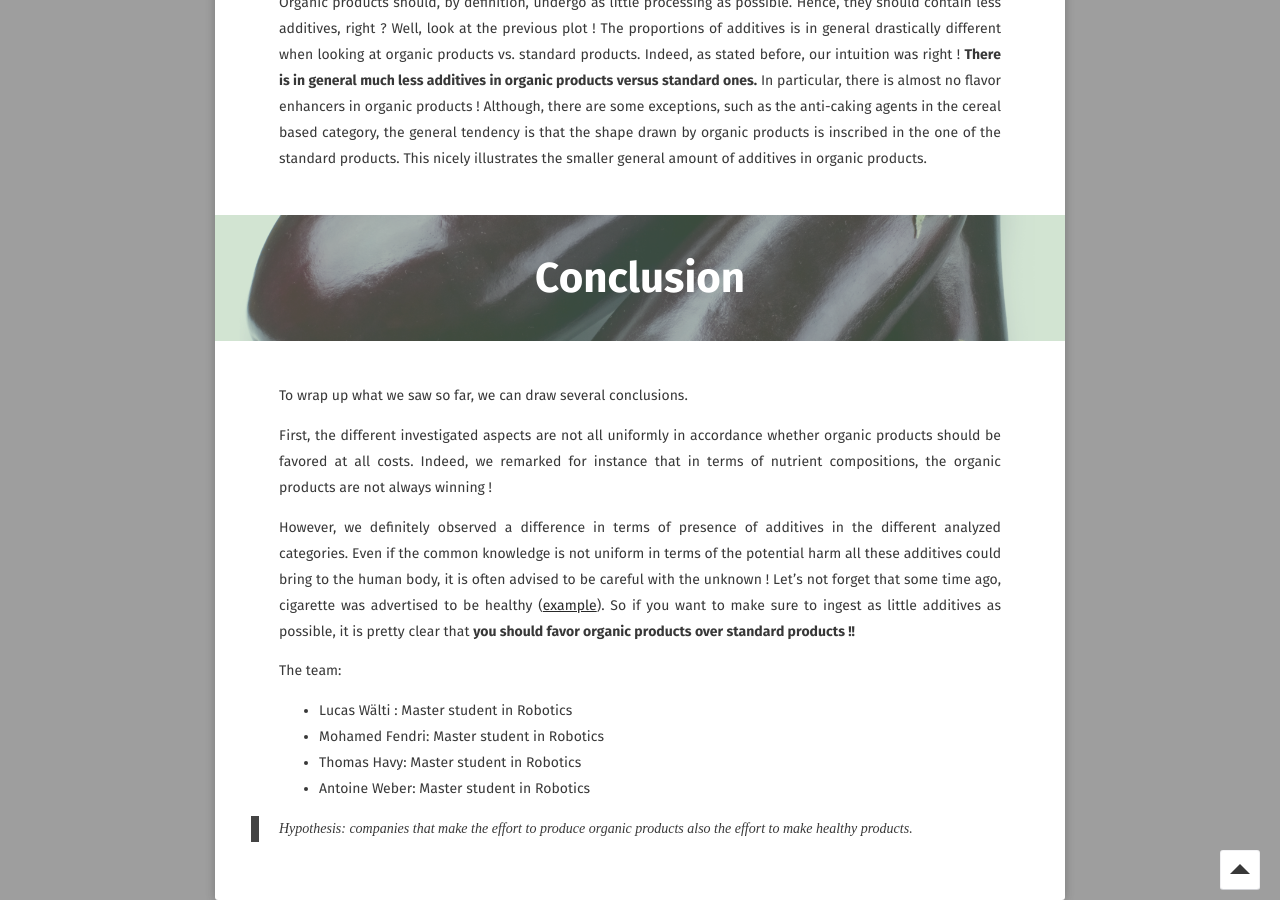
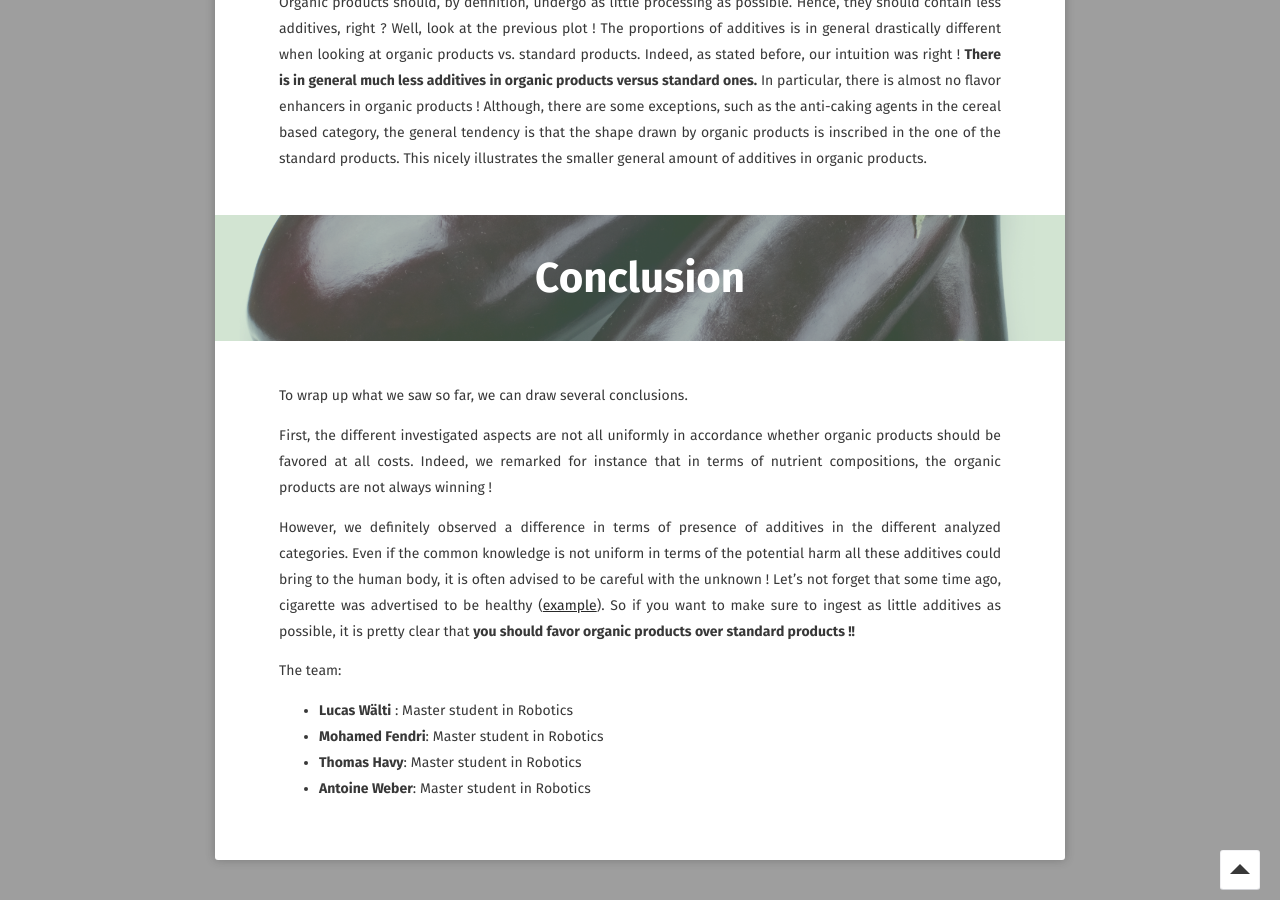
Before and after one commit to AntoineWeber/ADA_Project_RobAda, a Jekyll site: the page built from story.md, in a window 1280 px wide and 900 px high, scrolled down 9110 px. Built offline with Jekyll 4.4.1, drawn with Linux system fonts in a browser that asks for light colours; some web fonts are replaced; comment, search, counter and statistics services are not loaded; some of the changed text lies outside the part shown.

Commit message:
typos correction

```diff
--- a/story.md
+++ b/story.md
@@ -144,9 +144,7 @@ First, the different investigated aspects are not all uniformly in accordance wh
 However, we definitely observed a difference in terms of presence of additives in the different analyzed categories. Even if the common knowledge is not uniform in terms of the potential harm all these additives could bring to the human body, it is often advised to be careful with the unknown ! Let's not forget that some time ago, cigarette was advertised to be healthy ([example](https://www.buzzfeed.com/copyranter/healthy-cigarette-ads)). So if you want to make sure to ingest as little additives as possible, it is pretty clear that **you should favor organic products over standard products !!**
 
 The team: <br>
-* Lucas Wälti : Master student in Robotics
-* Mohamed Fendri: Master student in Robotics
-* Thomas Havy: Master student in Robotics
-* Antoine Weber: Master student in Robotics
-
-> *Hypothesis*: companies that make the effort to produce organic products also the effort to make healthy products.
+* **Lucas Wälti** : Master student in Robotics
+* **Mohamed Fendri**: Master student in Robotics
+* **Thomas Havy**: Master student in Robotics
+* **Antoine Weber**: Master student in Robotics
```
Also changed, not shown: other parts of story.md (+1 -1 lines).
